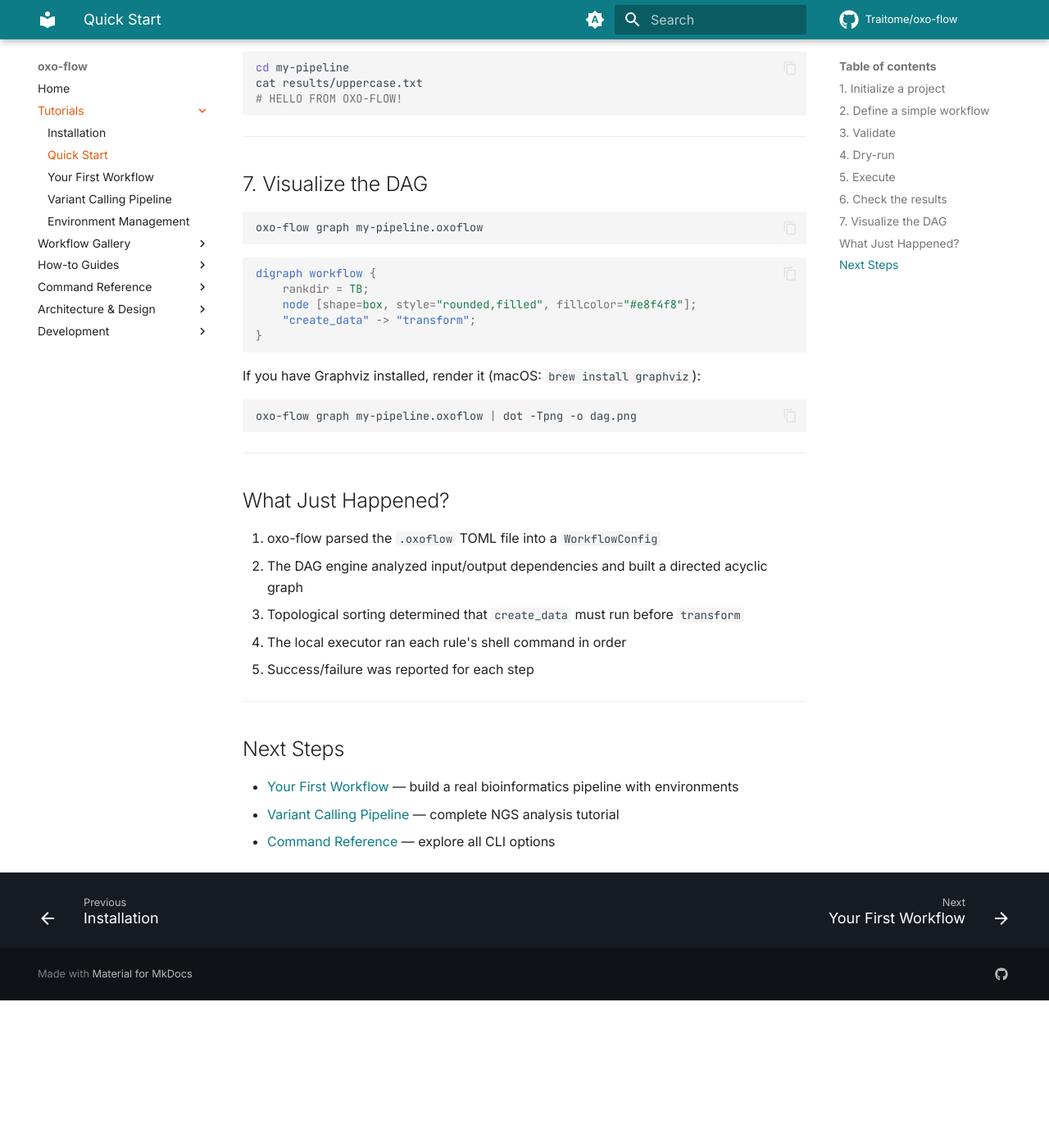
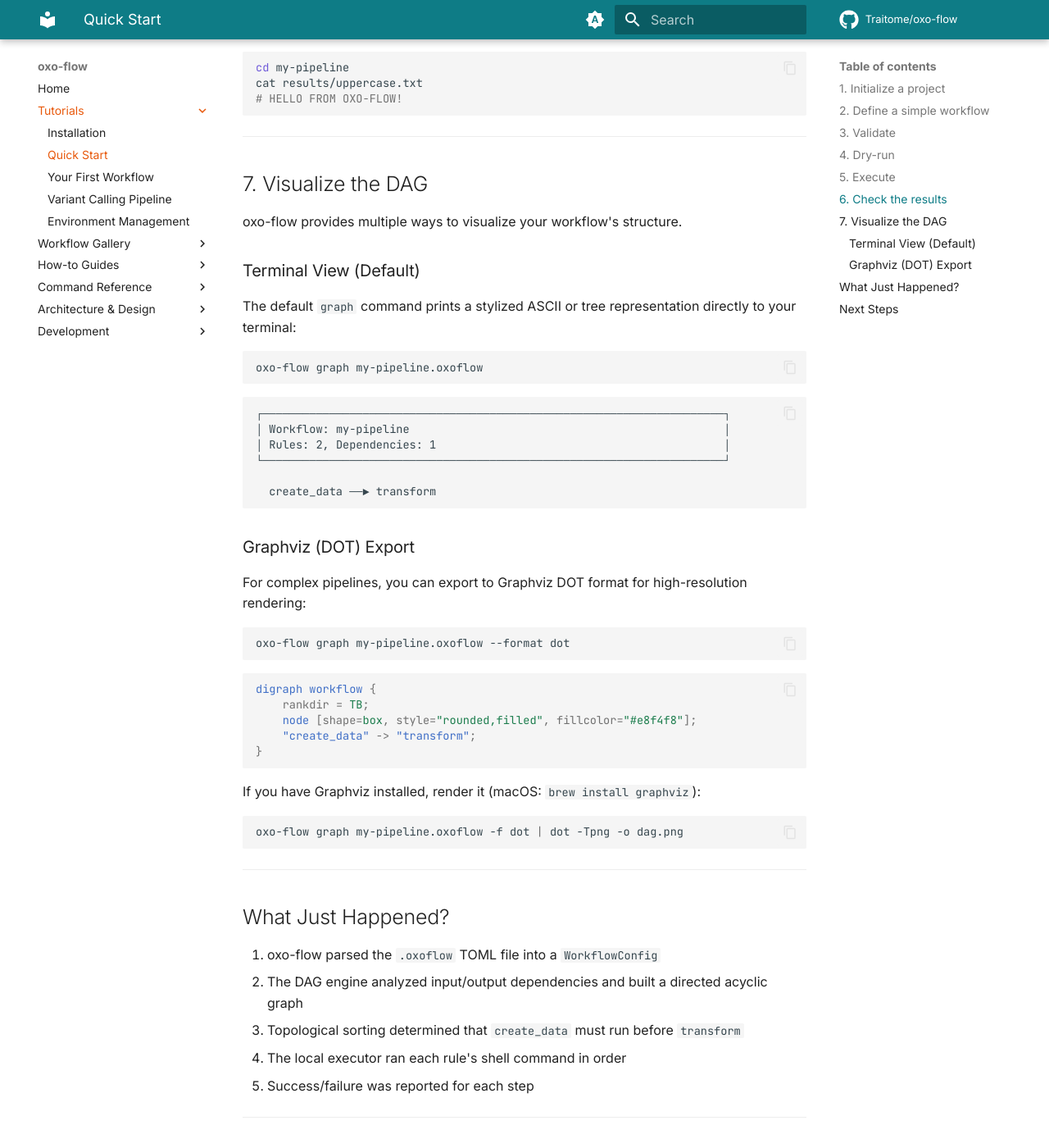
Before and after one commit to Traitome/oxo-flow, an MkDocs documentation site: the page built from docs/guide/src/tutorials/quickstart.md, in a window 1280 px wide and 1400 px high, scrolled down 2311 px. Shown: the whole window at 82% size. Built offline with MkDocs 1.6.1 and Material for MkDocs 9.7.7, drawn with Linux system fonts in a browser that asks for light colours; comment, search, counter and statistics services are not loaded; before the commit the page ends 3531 px from its top, so only the background shows below that.

Commit message:
docs: improve quickstart graph visualization section
Add terminal view example and Graphviz export instructions.
Clarify --format vs -f flag usage for DOT export.

Co-Authored-By: Claude Opus 4.6 <noreply@anthropic.com>

````diff
--- a/docs/guide/src/tutorials/quickstart.md
+++ b/docs/guide/src/tutorials/quickstart.md
@@ -122,8 +122,31 @@ cat results/uppercase.txt
 
 ## 7. Visualize the DAG
 
+oxo-flow provides multiple ways to visualize your workflow's structure.
+
+### Terminal View (Default)
+
+The default `graph` command prints a stylized ASCII or tree representation directly to your terminal:
+
 ```bash
 oxo-flow graph my-pipeline.oxoflow
+```
+
+```text
+┌─────────────────────────────────────────────────────────────────────┐
+│ Workflow: my-pipeline                                               │
+│ Rules: 2, Dependencies: 1                                           │
+└─────────────────────────────────────────────────────────────────────┘
+
+  create_data ──► transform
+```
+
+### Graphviz (DOT) Export
+
+For complex pipelines, you can export to Graphviz DOT format for high-resolution rendering:
+
+```bash
+oxo-flow graph my-pipeline.oxoflow --format dot
 ```
 
 ```dot
@@ -137,7 +160,7 @@ digraph workflow {
 If you have Graphviz installed, render it (macOS: `brew install graphviz`):
 
 ```bash
-oxo-flow graph my-pipeline.oxoflow | dot -Tpng -o dag.png
+oxo-flow graph my-pipeline.oxoflow -f dot | dot -Tpng -o dag.png
 ```
 
 ---
````
